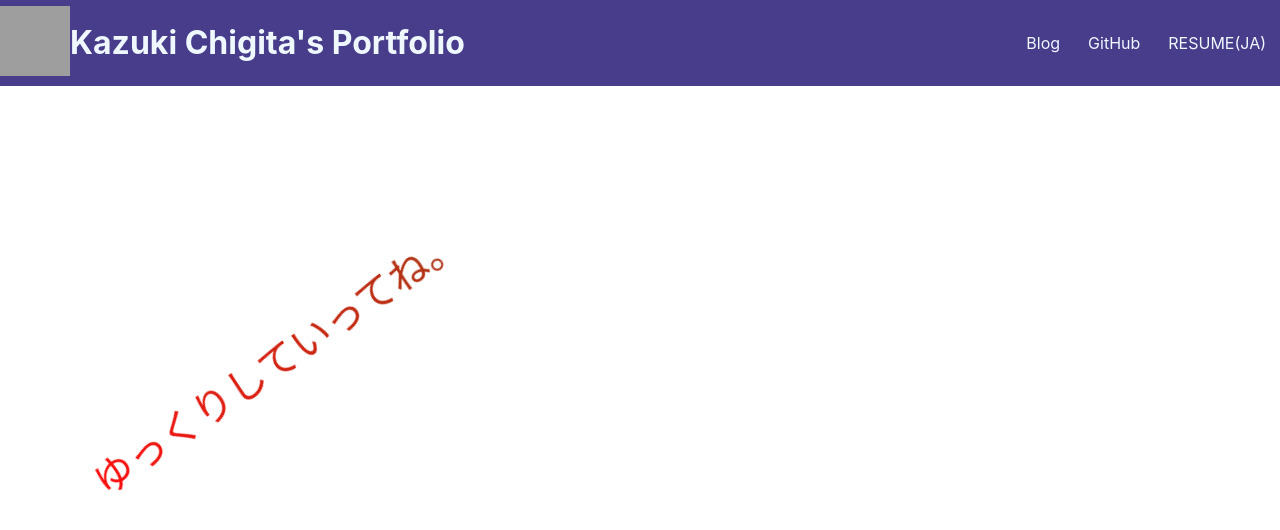
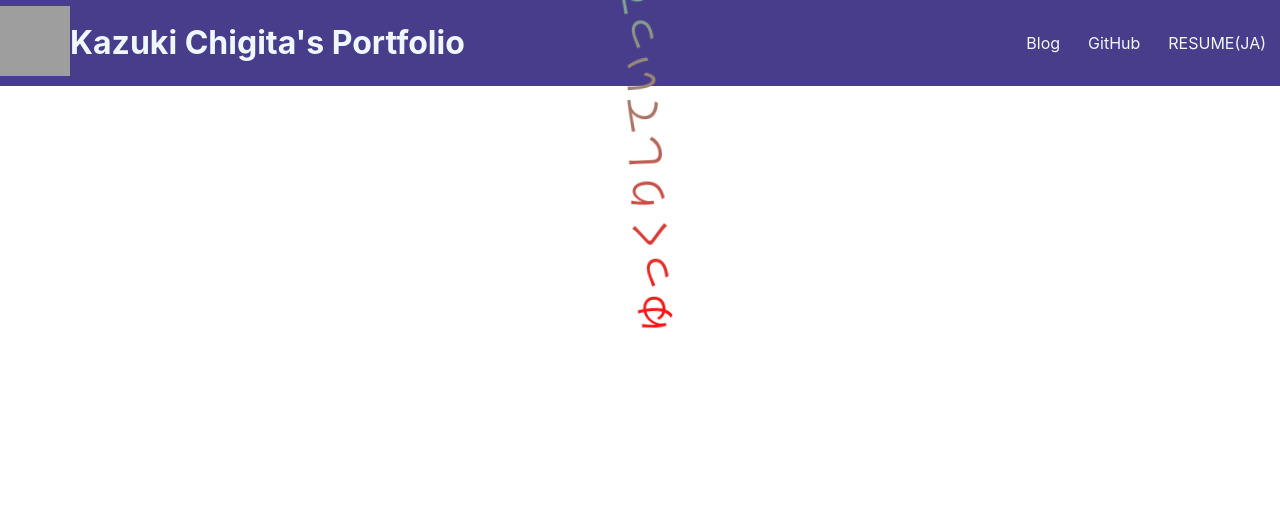
Before and after one commit to chigichan24/chigichan24.github.io, a Next.js app: page / in a window 1280 px wide. Shown: the top 530 px of the page. Built offline with nearby package versions, Linux system fonts and the light colour scheme; grey boxes are pictures that could not be loaded.

Commit message:
Fix display bug

```diff
--- a/pages/index.tsx
+++ b/pages/index.tsx
@@ -5,12 +5,12 @@ import MyHeader from "../components/MyHeader";
 const Home: NextPage = () => {
     return (
         <>
-        <MyHeader headerTitle="Home"/>
-        <div className={styles.container}>
-            <div className={styles.content}>
-                ゆっくりしていってね。
+            <MyHeader headerTitle="Home"/>
+            <div className={styles.container}>
+                <div className={styles.content}>
+                    ゆっくりしていってね。
+                </div>
             </div>
-        </div>
         </>
     )
 }
--- a/styles/Home.module.css
+++ b/styles/Home.module.css
@@ -1,14 +1,16 @@
 .container {
     padding: 0 0rem;
+    display: flex;
+    flex-direction: row;
+    justify-content: center;
+    align-items: center;
 }
 
 .content {
     font-size: 40px;
-    font-weight: 10000;
-    animation: rotate 5s linear infinite alternate;
-    transform-origin: center bottom;
-    color: #ACB6E5;
-    background: -webkit-linear-gradient(0deg, #fc0d0d, #078823);
+    animation: rotate 2s linear infinite;
+    transform-origin: center;
+    background: -webkit-linear-gradient(0deg, #fc0d0d, #57d7bc);
     -webkit-background-clip: text;
     -webkit-text-fill-color: transparent;
 }
```
